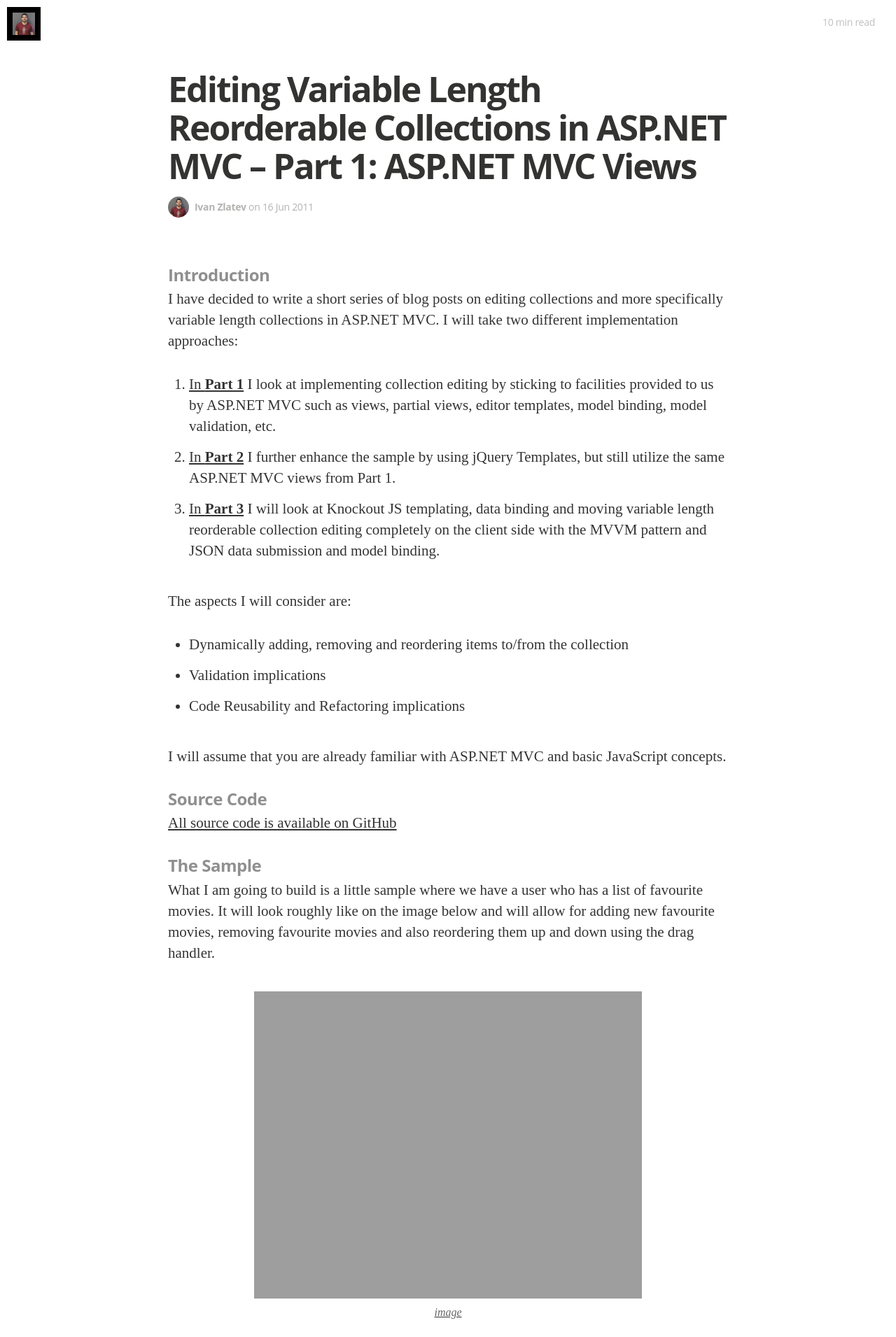
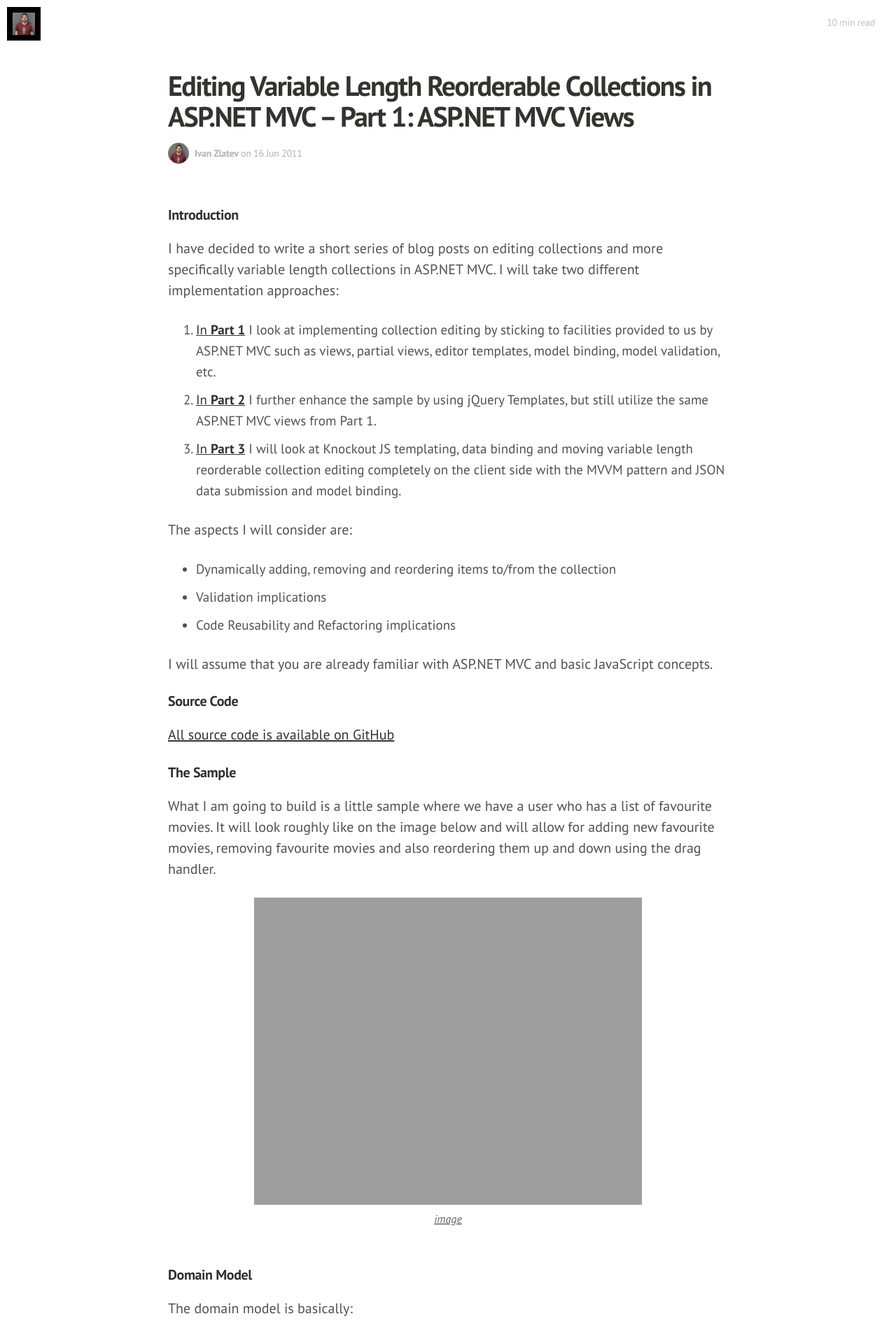
Before and after one commit to ivanz/ivanz.github.io, a Jekyll site: the page built from _posts/2011-06-16-editing-variable-length-reorderable-collections-in-asp-net-mvc-part-1.md, in a window 1280 px wide. Shown: the top 1911 px of the page at 70% size. Built offline with Jekyll 4.4.1, drawn with Linux system fonts in a browser that asks for light colours; nearby versions of some CDN libraries; some web fonts are replaced; comment, search, counter and statistics services are not loaded.

Commit message:
CSS Updates.

```diff
--- a/_includes/head.html
+++ b/_includes/head.html
@@ -36,6 +36,8 @@
   <meta property="og:type" content="blog" />
   {% if page.date %}<meta property="article:published_time" content="{{ page.date | date_to_xmlschema }}">{% endif %}
 
+  <link rel="stylesheet" href="http://fonts.googleapis.com/css?family=PT+Sans:400,400italic,700|Abril+Fatface">
+
   <link rel="canonical" href="{{ page.url | replace:'index.html','' | prepend: site.baseurl | prepend: site.url }}"/>
   <link rel="shortcut icon" href="{{ "/assets/images/favicon.png" | prepend: site.baseurl }}" type="image/png"/>
   <link rel="stylesheet" href="//brick.a.ssl.fastly.net/Linux+Libertine:400,400i,700,700i/Open+Sans:400,400i,700,700i">
--- a/css/main.sass
+++ b/css/main.sass
@@ -11,9 +11,9 @@
 $rs: 16px
 
 $font-serif: Linux Libertine
-$font-sans: Open Sans, MundoSans, "Helvetica Neue", Arial, Helvetica, sans-serif
+$font-sans: "PT Sans", Helvetica, Arial, sans-serif
 
-$article-font-size: 21px
+$article-font-size: 20px
 
 @mixin respond-to($breakpoint)
   @media only screen and (max-width: $breakpoint + px)
@@ -282,7 +282,7 @@ body
       font-weight: 700
       font-style: normal
       letter-spacing: -0.04em
-      font-size: 50px
+      font-size: 40px
       line-height: 1.1
       color: #fff
       margin-bottom: 16px
@@ -331,7 +331,7 @@ body
       font-weight: 700
       font-style: normal
       letter-spacing: -0.04em
-      font-size: 50px
+      font-size: 40px
       line-height: 1.1
       color: #333332
       margin-bottom: 16px
@@ -360,39 +360,35 @@ body
       text-overflow: ellipsis
   .post-content
     width: 100%
-    font-family: $font-serif
-    color: #333
+    font-family: $font-sans
+    color: #515151
+    h1
+      font-size: 30px
+    h2
+      font-size: 25px
+    h3
+      font-size: 20px
     h2, h3, h4, h5, h6
-      color: rgba(0, 0, 0, 0.439216)
+      color: #303030
     h1, h2, h3
       font-family: $font-sans
     h3, h4, h5, h6
       letter-spacing: -0.02em
       font-weight: 700
       font-style: normal
-      font-size: 24px
       line-height: 1.3
       margin: 0
       font-family: $font-sans
       margin-bottom: 4px
     h2, h1
-      letter-spacing: -0.02em
       font-weight: 700
       font-style: normal
-      font-size: 32px
       line-height: 1.2
       margin-bottom: 4px
     p
-      font-weight: 400
-      font-style: normal
       font-size: $article-font-size
       line-height: 30px
-      margin: 0
-      padding-bottom: 30px
-      color: rgba(0,0,0,.8)
-      -webkit-hyphens: auto
-      -moz-hyphens: auto
-      hyphens: auto
+      margin-bottom: golden-ratio(1rem,  1)
     a
       color: #333
       text-decoration: underline
@@ -433,19 +429,11 @@ body
         mmargin-left: -26px
         padding-bottom: 3px
     ul, ol
-      padding: 0 0 30px
-      margin: 0
+      margin-bottom: golden-ratio(1rem,  1)
     li
-      padding: 0
-      font-weight: 400
-      font-style: normal
-      font-size: $article-font-size
       line-height: 30px
-      margin-left: 30px
-      margin-bottom: 12px
-      padding-top: 2px
-      p
-        padding: 0 0 golden-ratio(1rem,  1)
+      margin-bottom: 10px
+      font-size: $article-font-size*95/100
     ol li
       list-style-type: decimal
   .bottom-teaser
```
